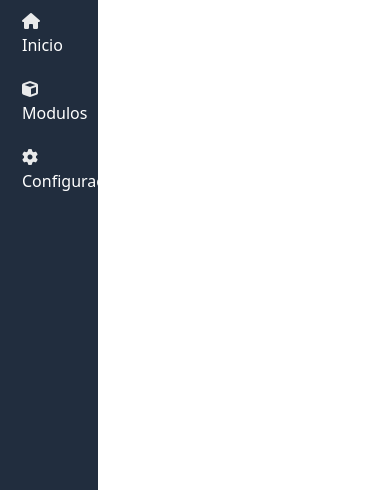
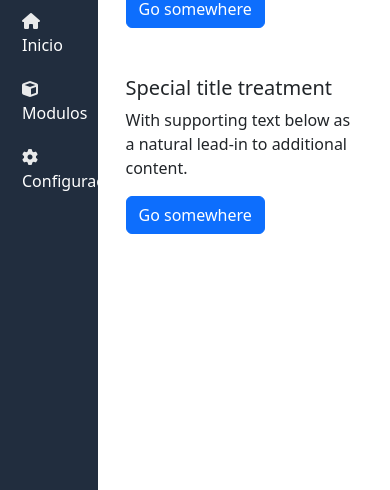
Before and after one commit to joselechuga/capstone-JoseMedina, a Django app: page /home/ in a window 390 px wide. Shown: the part 254-744 px from the top of the page. Run offline with Django 5.2, Linux system fonts and the light colour scheme; parts of the project's set-up code (start-up, migrations or seed data) failed here and were passed over; some libraries are stand-ins or nearby versions; some web fonts are replaced.

Commit message:
wsgi update

```diff
--- a/core/wsgi.py
+++ b/core/wsgi.py
@@ -14,7 +14,3 @@ from django.core.wsgi import get_wsgi_application
 os.environ.setdefault('DJANGO_SETTINGS_MODULE', 'core.settings')
 
 application = get_wsgi_application()
-
-def application(environ, start_response):
-    start_response('200 OK', [('Content-Type', 'text/plain')])
-    return [b'Hello, world!']
--- a/odorwatch/templates/home.html
+++ b/odorwatch/templates/home.html
@@ -12,7 +12,26 @@
 {% block content %}
 <h1>Bienvenidos al sistema Smart OdorWatch</h1>
 
-
+<div class="row">
+  <div class="col-sm-6 mb-3 mb-sm-0">
+    <div class="card">
+      <div class="card-body">
+        <h5 class="card-title">Special title treatment</h5>
+        <p class="card-text">With supporting text below as a natural lead-in to additional content.</p>
+        <a href="#" class="btn btn-primary">Go somewhere</a>
+      </div>
+    </div>
+  </div>
+  <div class="col-sm-6">
+    <div class="card">
+      <div class="card-body">
+        <h5 class="card-title">Special title treatment</h5>
+        <p class="card-text">With supporting text below as a natural lead-in to additional content.</p>
+        <a href="#" class="btn btn-primary">Go somewhere</a>
+      </div>
+    </div>
+  </div>
+</div>
 
 {% endblock %}
 
```
Also changed, not shown: db.sqlite3.
